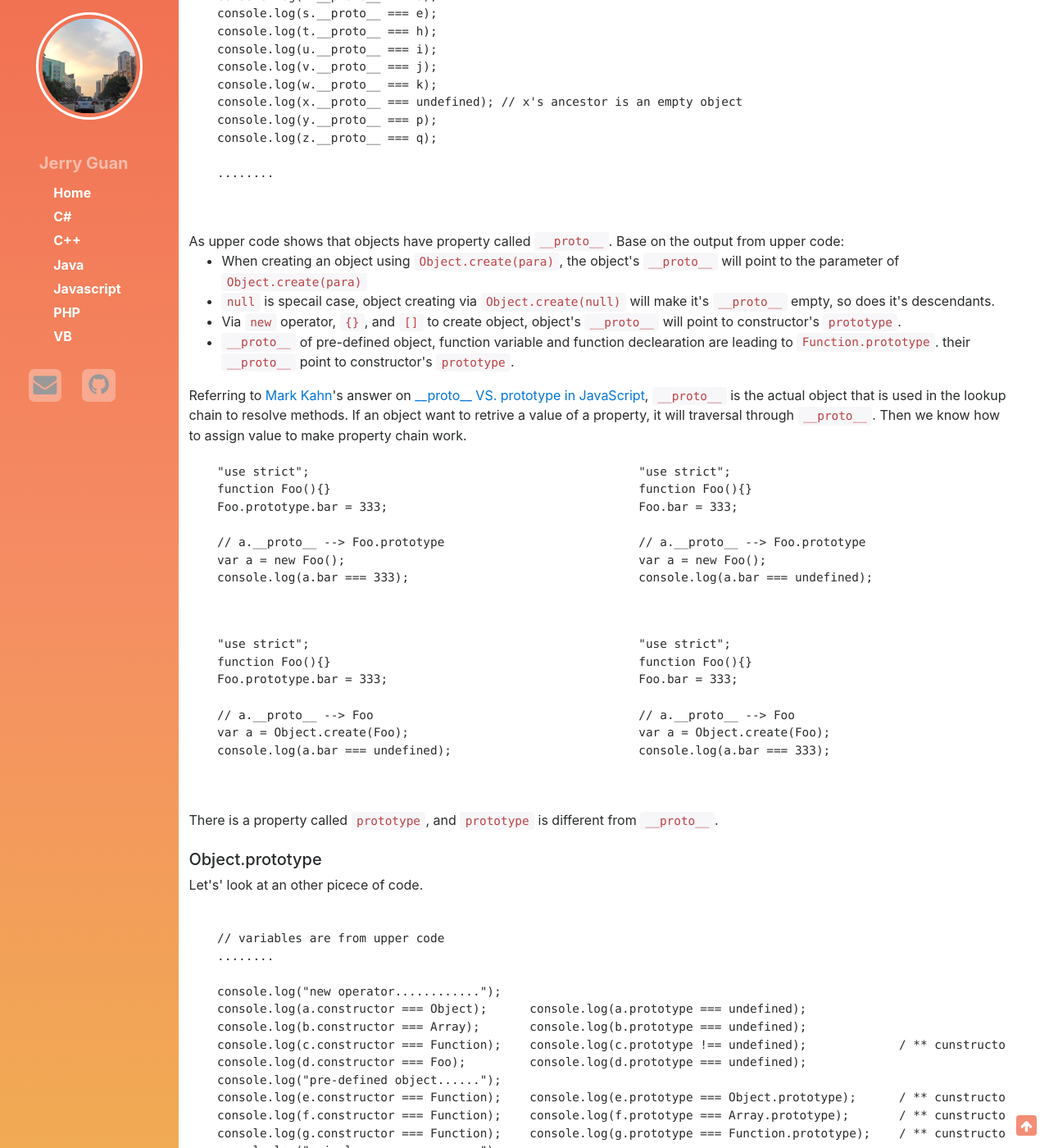
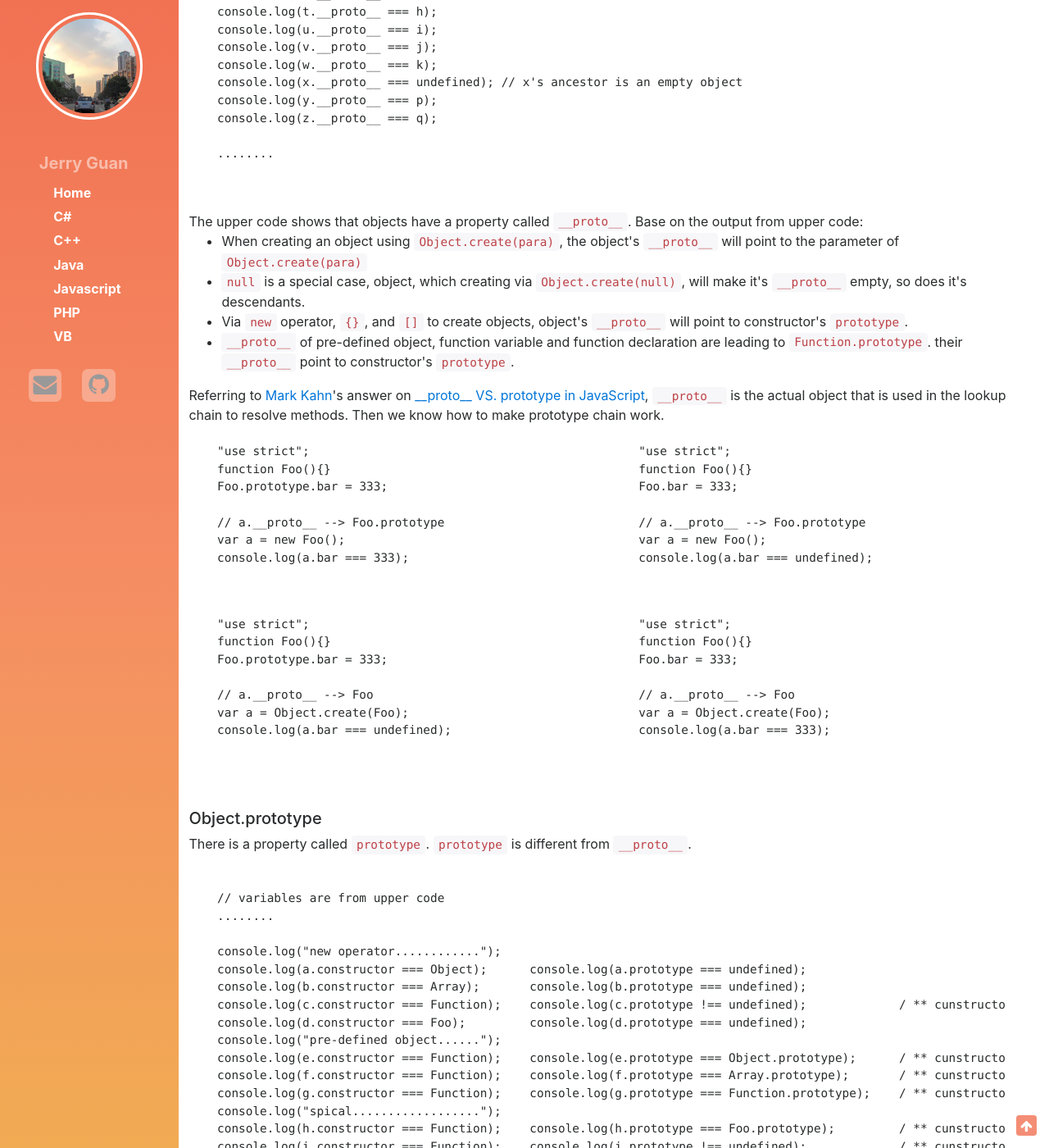
Before and after one commit to weg896/weg896.github.io, a Jekyll site: the page built from _posts/2017-03-31-Javascript-Prototype.html, in a window 1280 px wide and 1400 px high, scrolled down 2763 px. Shown: the whole window at 82% size. Built offline with Jekyll 4.4.1, drawn with Linux system fonts in a browser that asks for light colours; nearby versions of some CDN libraries; Markdown is read by kramdown in place of the engine named in the settings; a style sheet for code colours, icons or effects is not loaded; some of the changed text lies outside the part shown.

Commit message:
correct grammar of prototype post

```diff
--- a/_posts/2017-03-31-Javascript-Prototype.html
+++ b/_posts/2017-03-31-Javascript-Prototype.html
@@ -25,7 +26,7 @@ category: javascript
     <h3 id="about_object">About Object</h3>
     <article>
         <h5 id="sub_object">Object</h5>
-        Prototype is a javascript mechanism that allows javascript object inheritance from another object. Let see some samples for object creation.
+        Prototype is a javascript mechanism that allows javascript object inheritance from another object. Let's see some samples for object creation.
         <pre>
             <code class="js">
     "use strict";
@@ -67,15 +68,14 @@ category: javascript
     console.log(j instanceof Object); // true
             </code>
         </pre>
-        Code in above are all <span class="text-warning">object</span>. Except <code>e</code>, all objects are instance of <code>Object</code>,
-        In other words, all objects are inheritance from <code>Object</code> directly or indirectly.
-        To create an object, we can use key word <code>new</code>, call <code>Object.create()</code>,
+        All variables in above are <span class="text-warning">object</span>. Except for <code>e</code>, all objects are instance of <code>Object</code>,
+        In other words, these objects are inherited from <code>Object</code> directly or indirectly.
+        To create an object, we can use operator <code>new</code>, call <code>Object.create()</code>,
         or use <code>{}</code> for general object <code>[]</code> for array.
-        Function object can create via function definition and function expression.
+        a function object can be created via function definition and function expression.
         <br/><br/>
 
         <h5 id="sub_object_proto_">Object.__proto__</h5>
-        Let discuss deeper of object below.
         <pre>
             <code class="js">
     "use strict";
@@ -149,27 +149,26 @@ category: javascript
     ........
             </code>
         </pre>
-        As upper code shows that objects have property called <code>__proto__</code>.
+        The upper code shows that objects have a property called <code>__proto__</code>.
         Base on the output from upper code:
         <ul>
             <li>
                 When creating an object using <code>Object.create(para)</code>, the object's <code>__proto__</code> will point to the parameter of <code>Object.create(para)</code>
             </li>
             <li>
-                <code>null</code> is specail case, object creating via <code>Object.create(null)</code> will make it's <code>__proto__</code> empty, so does it's descendants.
+                <code>null</code> is a special case, object, which creating via <code>Object.create(null)</code>, will make it's <code>__proto__</code> empty, so does it's descendants.
             </li>
             <li>
-                Via <code>new</code> operator, <code>{}</code>, and <code>[]</code> to create object, object's <code>__proto__</code> will point to constructor's <code>prototype</code>.
+                Via <code>new</code> operator, <code>{}</code>, and <code>[]</code> to create objects, object's <code>__proto__</code> will point to constructor's <code>prototype</code>.
             </li>
             <li>
-                <code>__proto__</code> of pre-defined object, function variable and function declearation are leading to <code>Function.prototype</code>.
+                <code>__proto__</code> of pre-defined object, function variable and function declaration are leading to <code>Function.prototype</code>.
                 their <code>__proto__</code> point to constructor's <code>prototype</code>.
             </li>
         </ul>
         Referring to <a href="http://stackoverflow.com/users/578895/mark-kahn">Mark Kahn</a>'s answer on <a href="http://stackoverflow.com/questions/9959727/proto-vs-prototype-in-javascript">__proto__ VS. prototype in JavaScript</a>,
         <code>__proto__</code> is the actual object that is used in the lookup chain to resolve methods.
-        If an object want to retrive a value of a property, it will traversal through <code>__proto__</code>.
-        Then we know how to assign value to make property chain work.
+        Then we know how to make prototype chain work.
         <div class="row">
             <div class="col-6"><pre><code class="js">
     "use strict";
@@ -208,11 +207,9 @@ category: javascript
     console.log(a.bar === 333);
             </code></pre></div>
         </div>
-        <br/>
-        There is a property called <code>prototype</code>, and <code>prototype</code> is different from <code>__proto__</code>.
         <br/><br/>
         <h5 id="sub_object_prototype">Object.prototype</h5>
-        Let's' look at an other picece of code.
+        There is a property called <code>prototype</code>. <code>prototype</code> is different from <code>__proto__</code>.
         <pre>
             <code class="js">
     // variables are from upper code
@@ -435,8 +432,14 @@ category: javascript
 
     console.log(temp.constructor === Foo);
     console.log(temp.__proto__ === Foo.prototype);
+
+    Foo.prototype.a = 333;
+    console.log(temp.a === 333);
                 </code></pre>
                 For all objects that are created by <code>new</code> operator, these objects are descendants of <code>Object</code>.
+                <code>temp.constructor</code> is referring to <code>Foo</code> function because <code>temp</code> is constructed by <code>Foo</code>.
+                Since <code>temp.__proto__</code> is used for prototype chain accessing, <code>temp.__proto__</code> refers to <code>Foo.prototype</code>.
+                In the future, I will explain more of object inheritance in javascript.
                 <br/><br/>
             </div>
             <div class="col-6">
@@ -454,7 +457,7 @@ category: javascript
             <p class="mb-0">
                 <span class="text-warning">Variables</span> are looked up on the scope chain, starting with the current execution context and going up the tree of enclosing execution contexts.
                 <br/><br/>
-                <span class="text-warning">Properties</span> are looked up firstly on the base object, then on that object's [[Prototoype]] chain (i.e. its internal prototype).
+                <span class="text-warning">Properties</span> are looked up firstly on the base object, then on that object's <spa class="text-danger">[[Prototoype]]</spa> chain (i.e. its internal prototype).
             </p>
             <footer class="blockquote-footer">
                 <a href="http://stackoverflow.com/questions/27434357/scope-chain-look-up-vs-prototype-look-up-which-is-when">
@@ -462,7 +465,7 @@ category: javascript
                 </a>
             </footer>
         </blockquote>
-        To test the value retrived from <span class="test-success">Scope Chain</code> and <span class="test-success">Prototype Chain</code>,
+        To test the value retrived from <span class="text-success">Scope Chain</span> and <span class="text-success">Prototype Chain</span>,
         I wrote the code as follow.
         <pre>
             <code class="js">
@@ -483,10 +486,10 @@ category: javascript
             </code>
         </pre>
         The output will be "scope" and "proto". <code>a</code> is <code>Foo</code> function's local variable,
-        so <code>readValue</code> function accesses <code>a</code> via <span class="test-success">Scope Chain</code>.
+        so <code>readValue</code> function accesses <code>a</code> via <span class="text-success">Scope Chain</span>.
         On other the hand, when <code>readValue</code> is called by <code>temp</code>, then <code>this.a</code> is referred to <code>temp.a</code>.
         Since <code>temp</code> doesn't have it own property <code>a</code>,
-        <code>temp</code> will access its <span class="test-success">Prototype Chain</code> to get the value of <code>this.a</code>
+        <code>temp</code> will access its <span class="text-success">Prototype Chain</span> to get the value of <code>this.a</code>
     </article>
     <h3 id="references">References</h3>
     <article>
```
Also changed, not shown: other parts of _posts/2017-03-31-Javascript-Prototype.html (+3 -2 lines).
